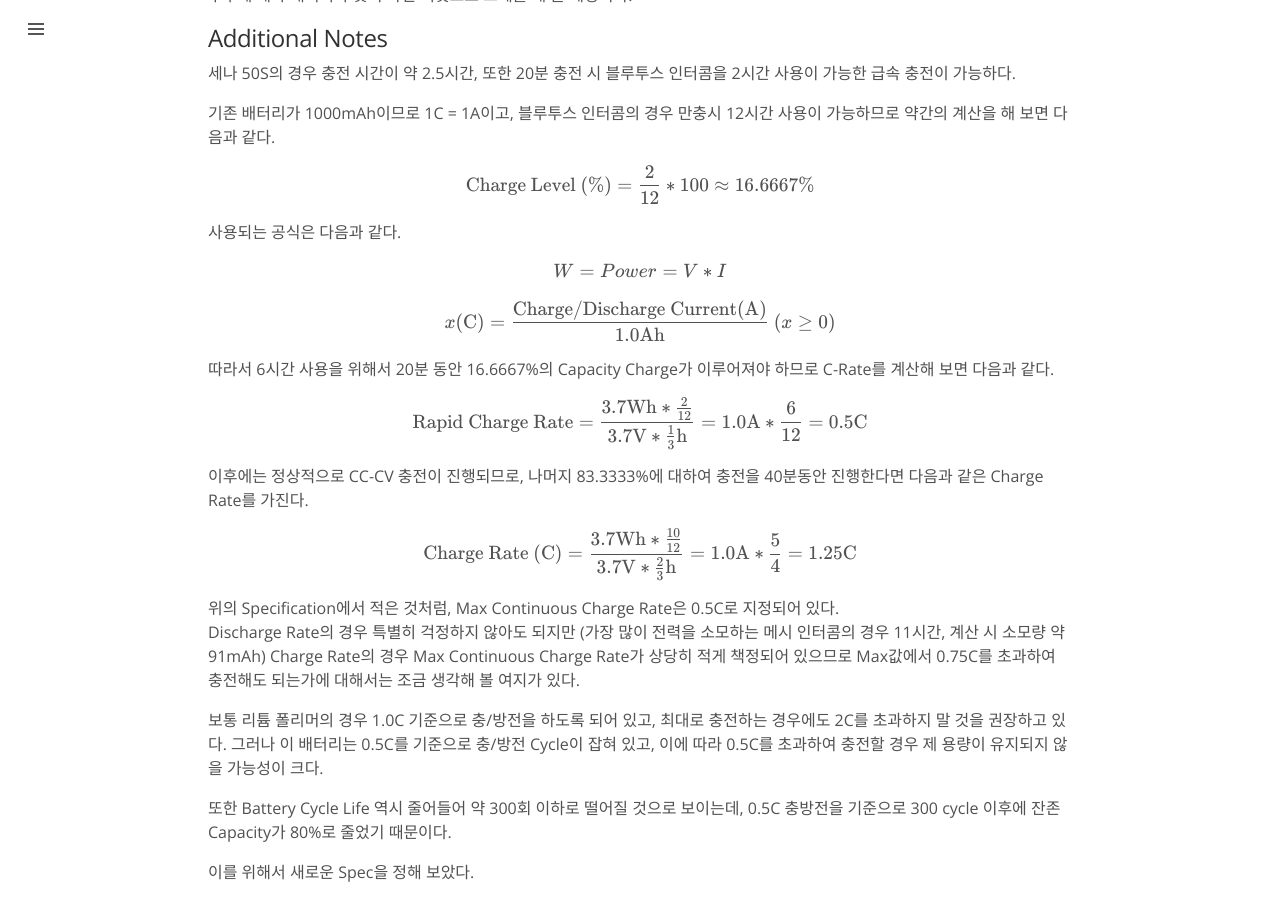
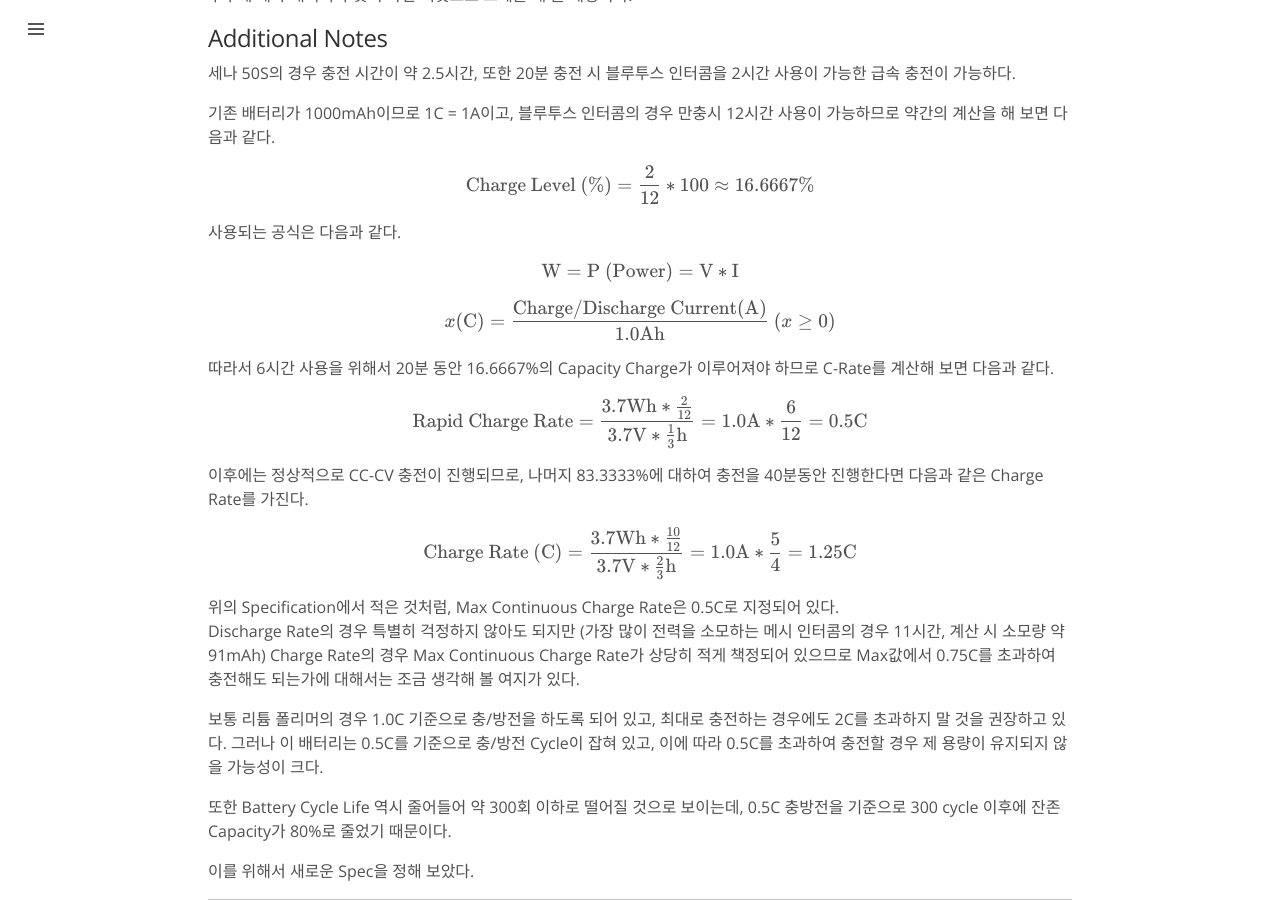
Before and after one commit to ritaru/ritaru.github.io, a Jekyll site: the page built from _posts/2024-04-27-Sena-50S-Battery.markdown, in a window 1280 px wide and 900 px high, scrolled down 2338 px. Built offline with Jekyll 4.4.1, drawn with Linux system fonts in a browser that asks for light colours; some web fonts are replaced.

Commit message:
sena fix again....

```diff
--- a/_posts/2024-04-27-Sena-50S-Battery.markdown
+++ b/_posts/2024-04-27-Sena-50S-Battery.markdown
@@ -68,7 +68,7 @@
 
 사용되는 공식은 다음과 같다.
 
-$$ W = Power = V*I $$
+$$ \textrm{W} = \textrm{P (Power)} = \textrm{V} * \textrm{I} $$
 
 $$ x \textrm{(C)} = { {\textrm{Charge/Discharge Current(A)} \over 1.0\textrm{Ah}} }\ (x \geq 0) $$
 
```
